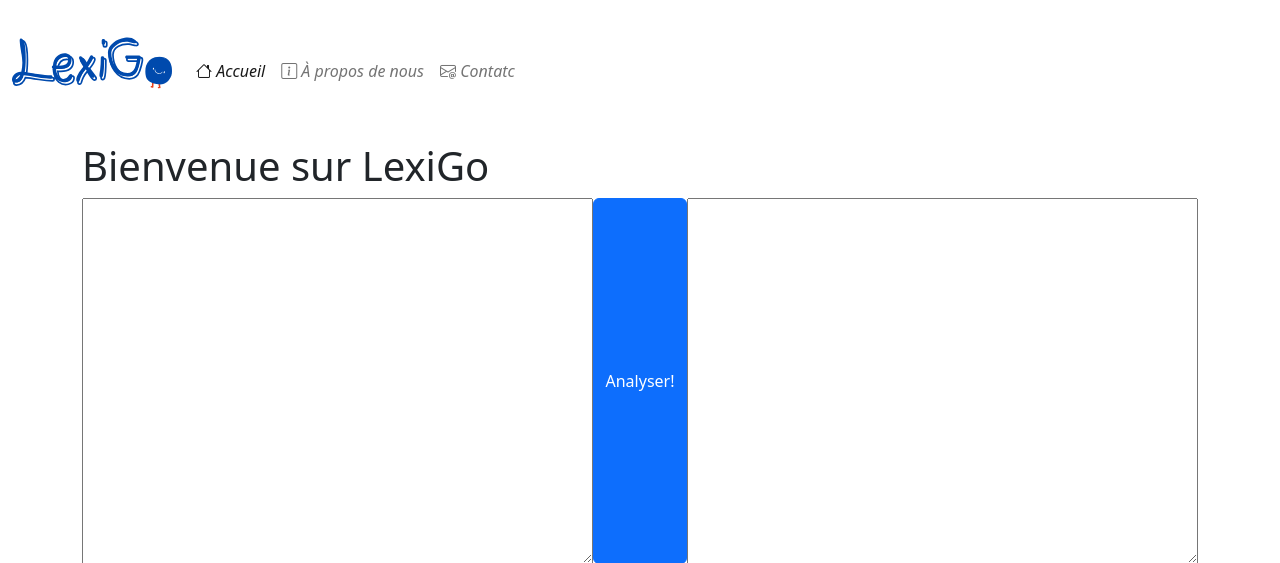
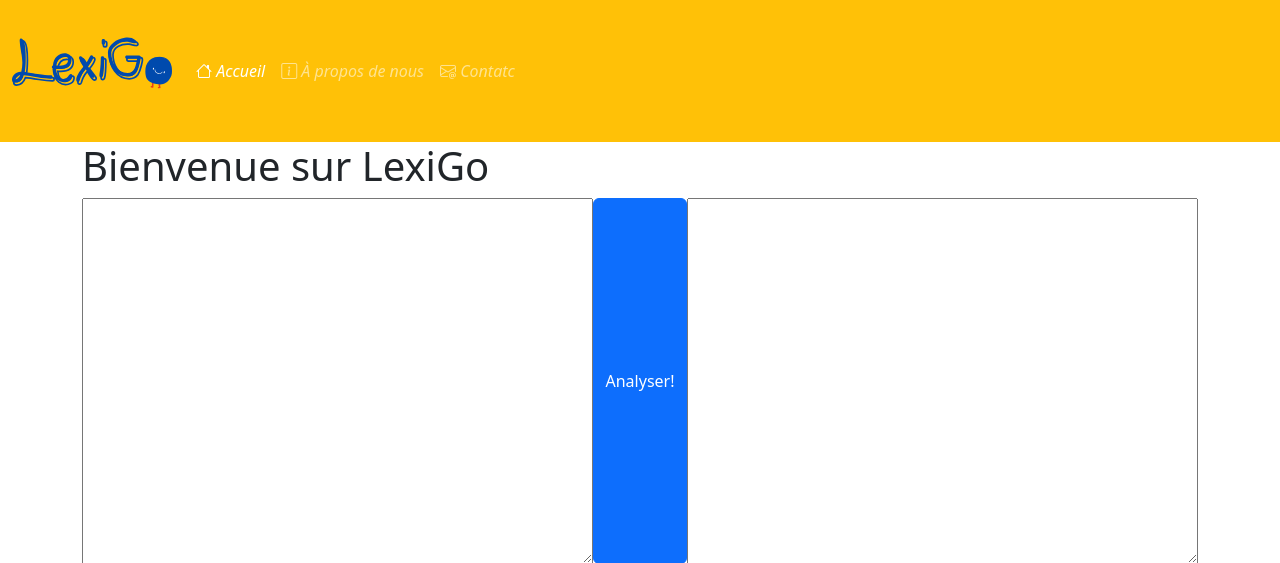
Before and after one commit to SymGo/lexi_go, a Django app: page / in a window 1280 px wide. Shown: the top 563 px of the page. Run offline with Django 4.2, Linux system fonts and the light colour scheme; some libraries are stand-ins or nearby versions.

Commit message:
navbar color add aboutus.html add contact.html

```diff
--- a/templates/base.html
+++ b/templates/base.html
@@ -13,7 +13,7 @@
 
 <body>
 
-    <nav class="navbar navbar-expand-lg style='background-color: #fd7e14;'">
+    <nav class="navbar navbar-expand-lg navbar-dark bg-warning sticky-top">
         <div class="container-fluid">
             <a class="navbar-brand" href="#">
                 <p>
```
Also changed, not shown: templates/aboutus.html (added), templates/contact.html (added).
